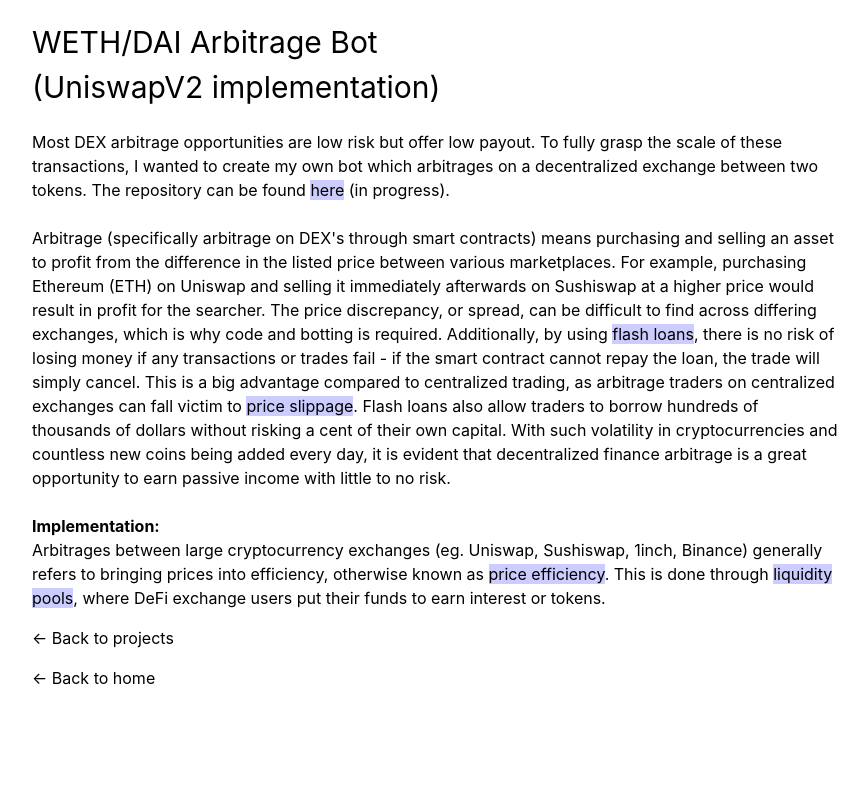
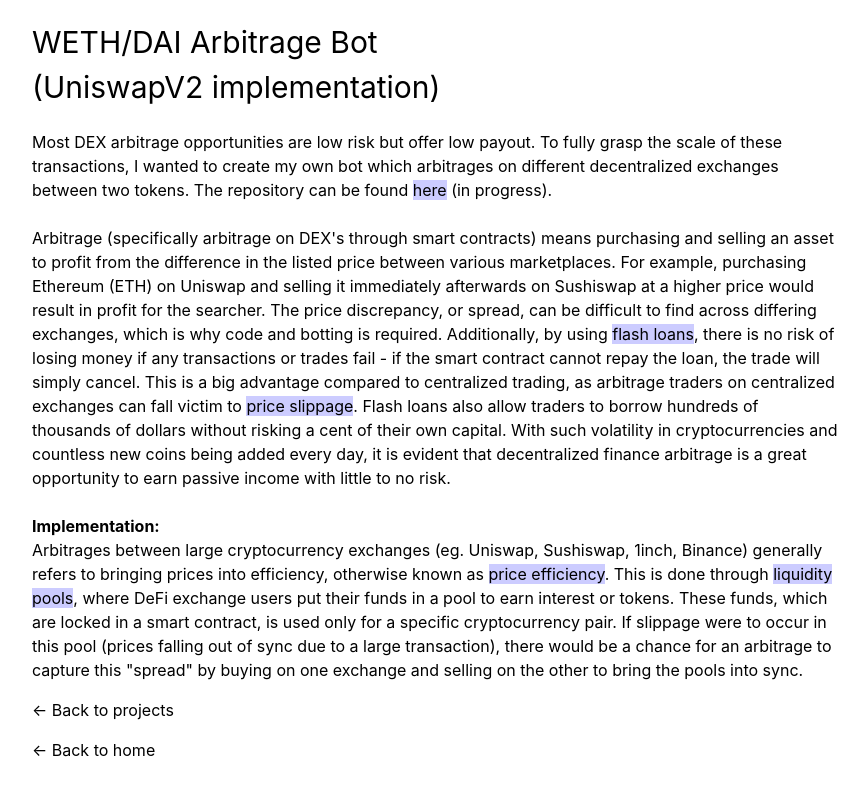
Before and after one commit to eddy-guo/eddyguo-website, a Next.js app: page /projects/arbitragebot in a window 1280 px wide. Shown: the top 796 px of the page, without its empty margins (204-1072 px from the left). Built offline with nearby package versions, Linux system fonts and the light colour scheme.

Commit message:
arb bot essay update

```diff
--- a/pages/projects/arbitragebot.js
+++ b/pages/projects/arbitragebot.js
@@ -14,8 +14,8 @@
       <p>
         Most DEX arbitrage opportunities are low risk but offer low payout. To
         fully grasp the scale of these transactions, I wanted to create my own
-        bot which arbitrages on a decentralized exchange between two tokens. The
-        repository can be found{" "}
+        bot which arbitrages on different decentralized exchanges between two
+        tokens. The repository can be found{" "}
         <Link href="https://github.com/eddy-guo/WETH-DAI-arb-bot">
           <a target="_blank">here</a>
         </Link>{" "}
@@ -58,7 +58,12 @@
         <Link href="https://academy.binance.com/en/articles/what-are-liquidity-pools-in-defi">
           <a target="_blank">liquidity pools</a>
         </Link>
-        , where DeFi exchange users put their funds to earn interest or tokens.
+        , where DeFi exchange users put their funds in a pool to earn interest
+        or tokens. These funds, which are locked in a smart contract, is used
+        only for a specific cryptocurrency pair. If slippage were to occur in
+        this pool (prices falling out of sync due to a large transaction), there
+        would be a chance for an arbitrage to capture this "spread" by buying on
+        one exchange and selling on the other to bring the pools into sync.
       </p>
       <ul className="bottom">
         <li className="button">
```
